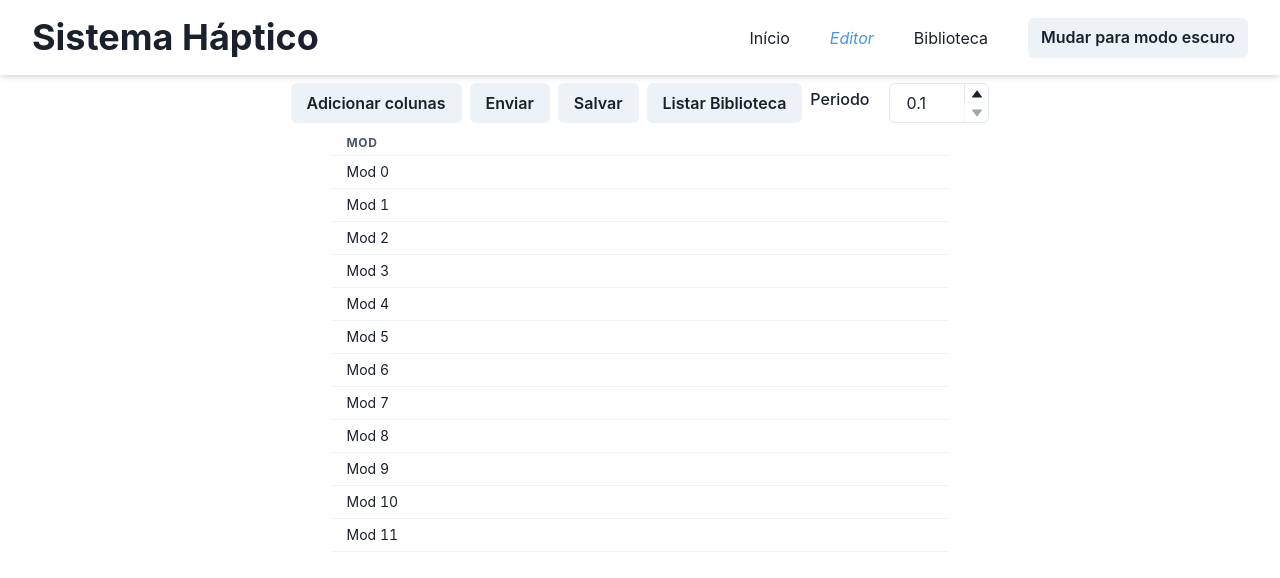
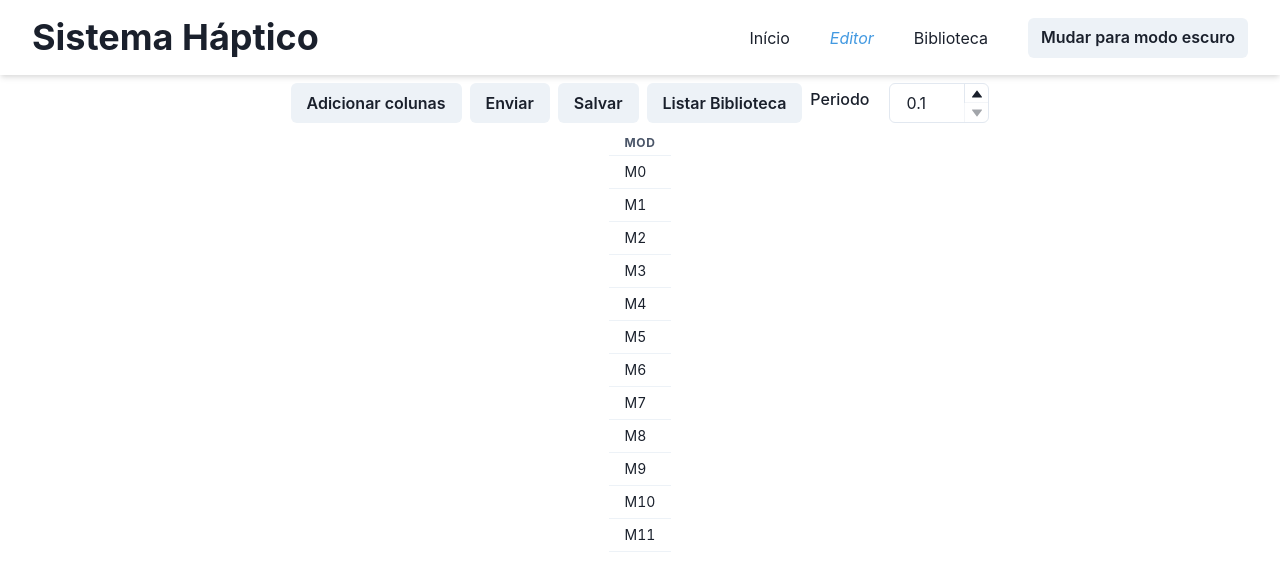
Before and after one commit to emmenezes/hapticsys-interface, a React (Create React App) app: page /editor in a window 1280 px wide. Shown: the top 578 px of the page. Built offline with nearby package versions, Linux system fonts and the light colour scheme.

Commit message:
fix: adiciona propriedade de scroll para tabela em Editor (#19)

```diff
--- a/src/pages/Editor.jsx
+++ b/src/pages/Editor.jsx
@@ -8,7 +8,6 @@ import {
   NumberInputStepper,
   NumberIncrementStepper,
   NumberDecrementStepper,
-  TableContainer,
   Thead,
   Tbody,
   Tr,
@@ -16,6 +15,7 @@ import {
   Table,
   Td,
   FormLabel,
+  Box,
 } from '@chakra-ui/react';
 
 import { SaveInputModal } from '../components/SaveInputModal';
@@ -73,7 +73,7 @@ function Editor() {
     <VStack>
       <Header actualPage="Editor" />
       <SaveInputModal />
-      <VStack>
+      <VStack w="100%">
         <HStack w="100%" justifyContent="center">
           <Button onClick={addColumn}>Adicionar colunas</Button>
           <Button onClick={setCustomSequence}>Enviar</Button>
@@ -95,14 +95,15 @@ function Editor() {
             </NumberInputStepper>
           </NumberInput>
         </HStack>
-        <TableContainer w="100%" paddingX={10} justifyContent="flex-start">
+        <Box overflowY="auto" maxWidth="95%">
           <Table size="sm">
             <Thead>
               <Tr>
                 <Th>Mod</Th>
                 {lines[0].map((_, index) => (
                   <Th key={index}>
-                    T {index}{'   '}
+                    T {index}
+                    {'   '}
                     <MenuColumn index={index} />
                   </Th>
                 ))}
@@ -111,7 +112,7 @@ function Editor() {
             <Tbody>
               {range.map((indexLine) => (
                 <Tr>
-                  <Td>Mod {indexLine}</Td>
+                  <Td>M{indexLine}</Td>
                   {lines[indexLine].map((value, indexColumn) => (
                     <Td>
                       <NumberInput
@@ -136,7 +137,7 @@ function Editor() {
               ))}
             </Tbody>
           </Table>
-        </TableContainer>
+        </Box>
       </VStack>
     </VStack>
   );
```
